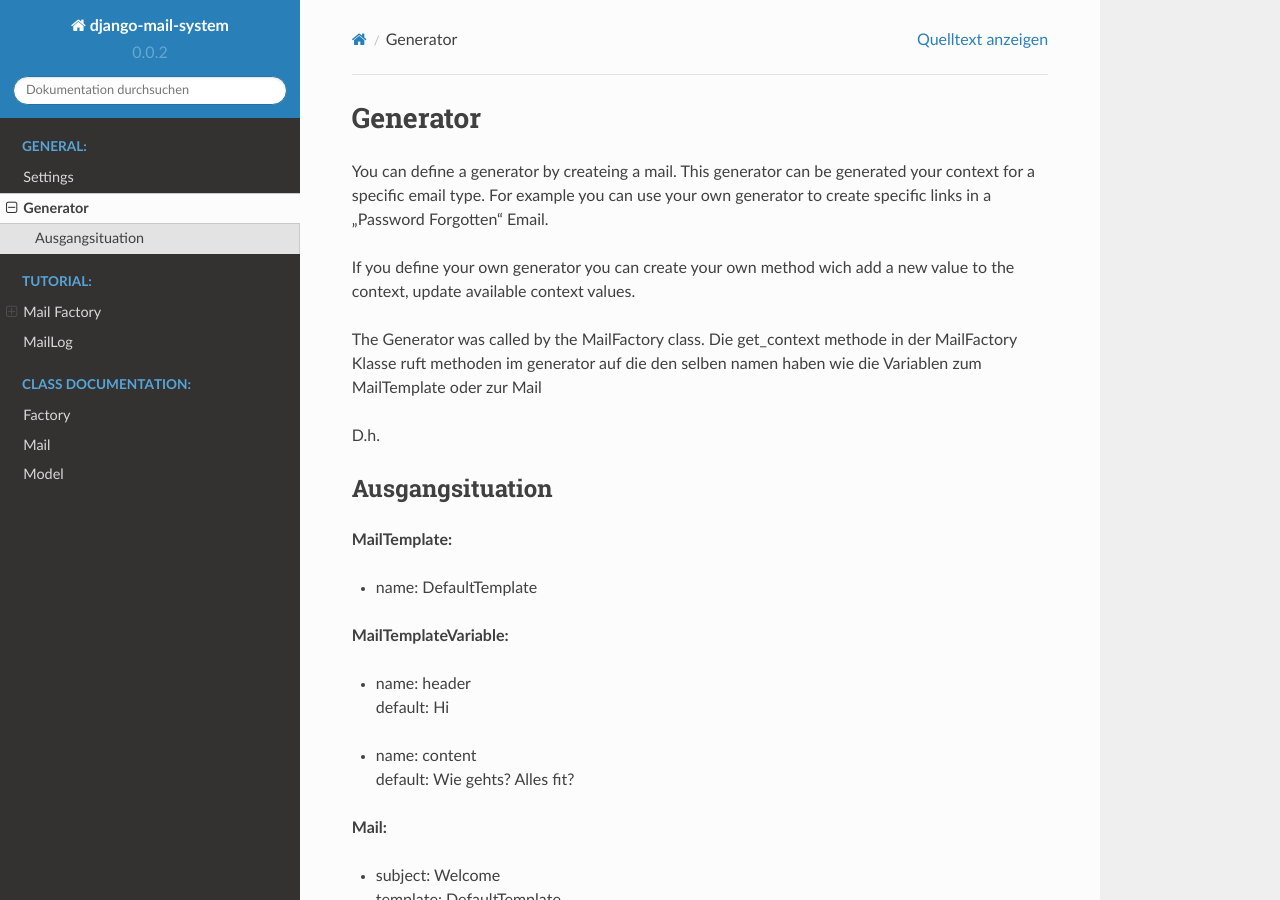
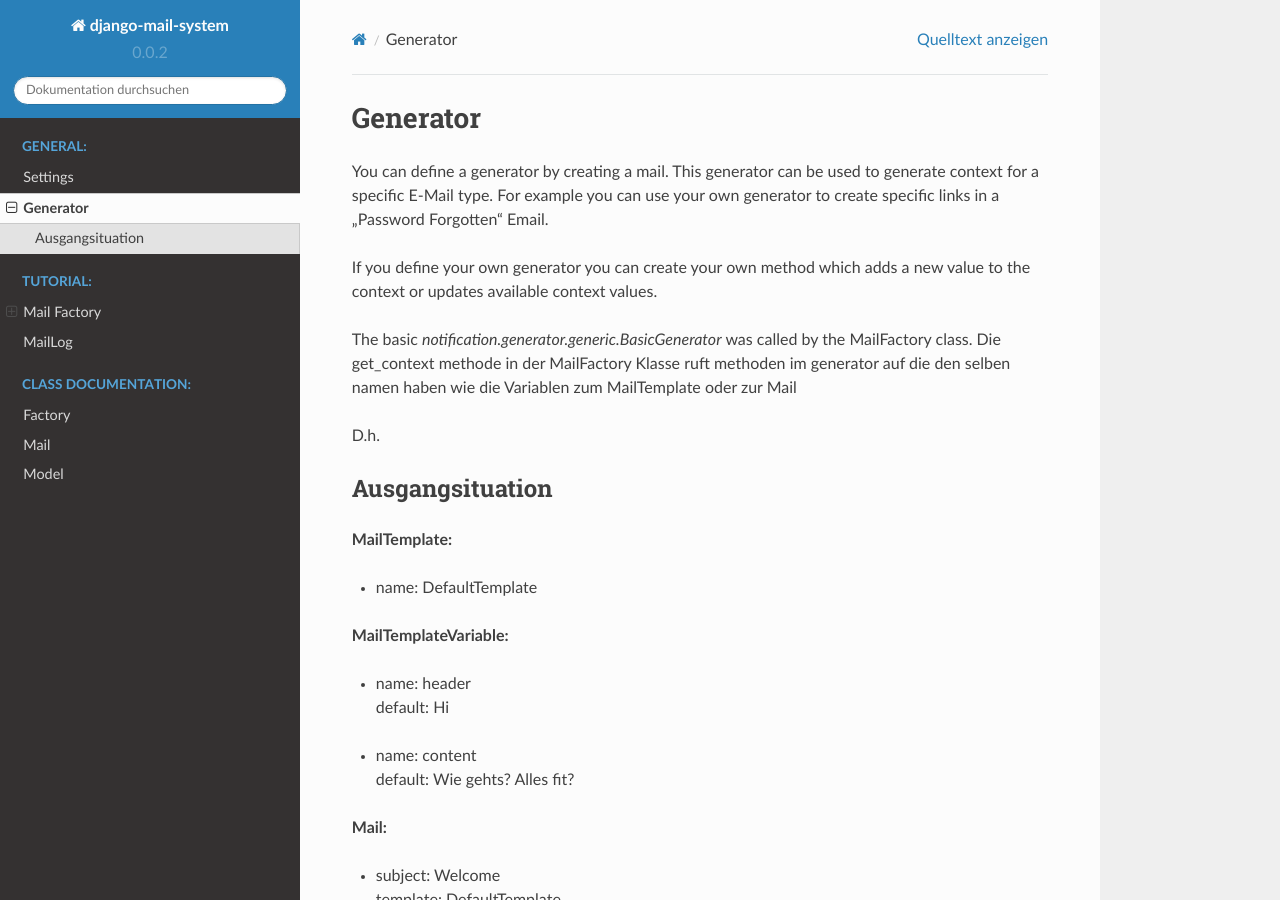
Before and after one commit to eieste/django-mail-system, a Sphinx documentation site: the page built from docs/source/docs/generator.rst, in a window 1280 px wide and 900 px high. Built offline with Sphinx 7.4.7 and the Read the Docs theme 2.0.0, drawn with Linux system fonts in a browser that asks for light colours.

Commit message:
Update generator.rst

```diff
--- a/docs/source/docs/generator.rst
+++ b/docs/source/docs/generator.rst
@@ -3,15 +3,15 @@ Generator
 #########
 
 
-You can define a generator by createing a mail.
-This generator can be generated your context for a specific email type.
+You can define a generator by creating a mail.
+This generator can be used to generate context for a specific E-Mail type.
 For example you can use your own generator to create specific links in a "Password Forgotten" Email.
 
 
-If you define your own generator you can create your own method wich add a new value to the
-context, update available context values.
+If you define your own generator you can create your own method which adds a new value to the
+context or updates available context values.
 
-The Generator was called by the MailFactory class.
+The basic `notification.generator.generic.BasicGenerator` was called by the MailFactory class.
 Die get_context methode in der MailFactory Klasse ruft methoden im generator auf die den selben namen haben wie die Variablen zum MailTemplate oder zur Mail
 
 
```
